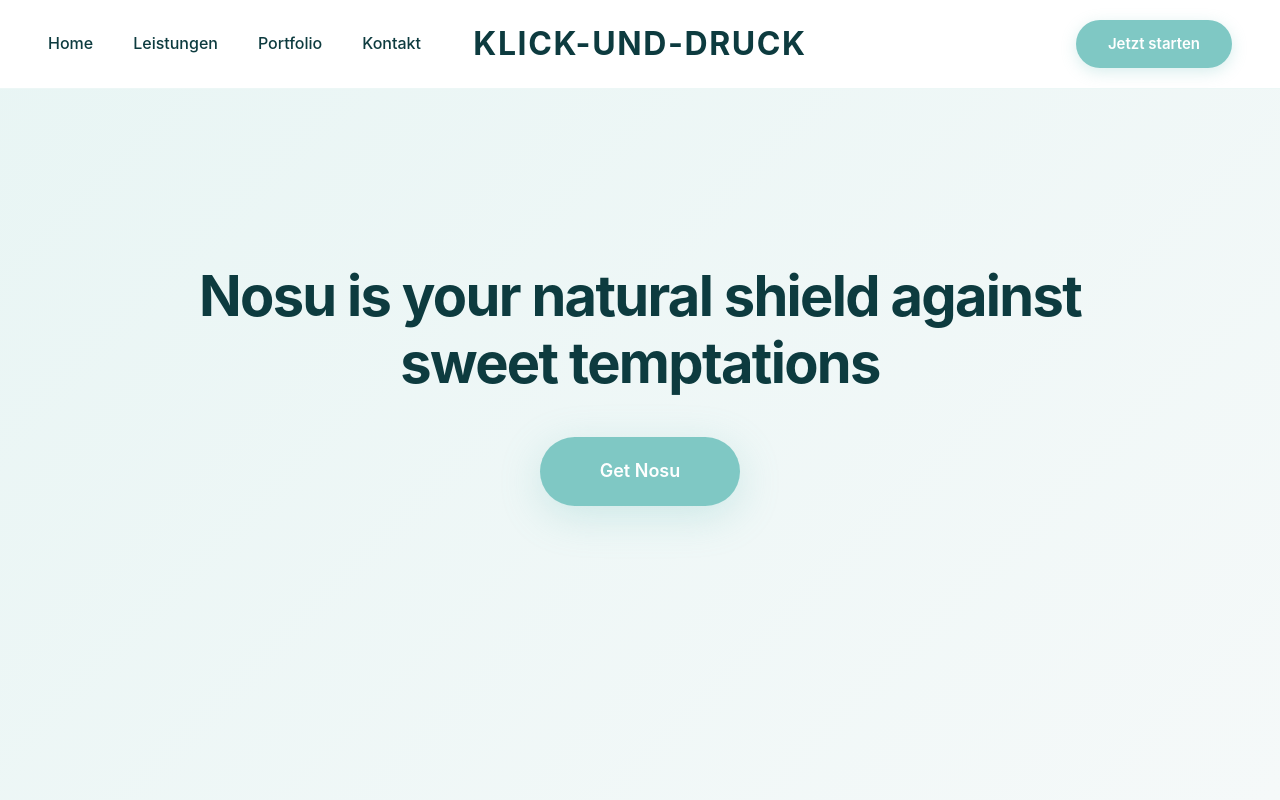
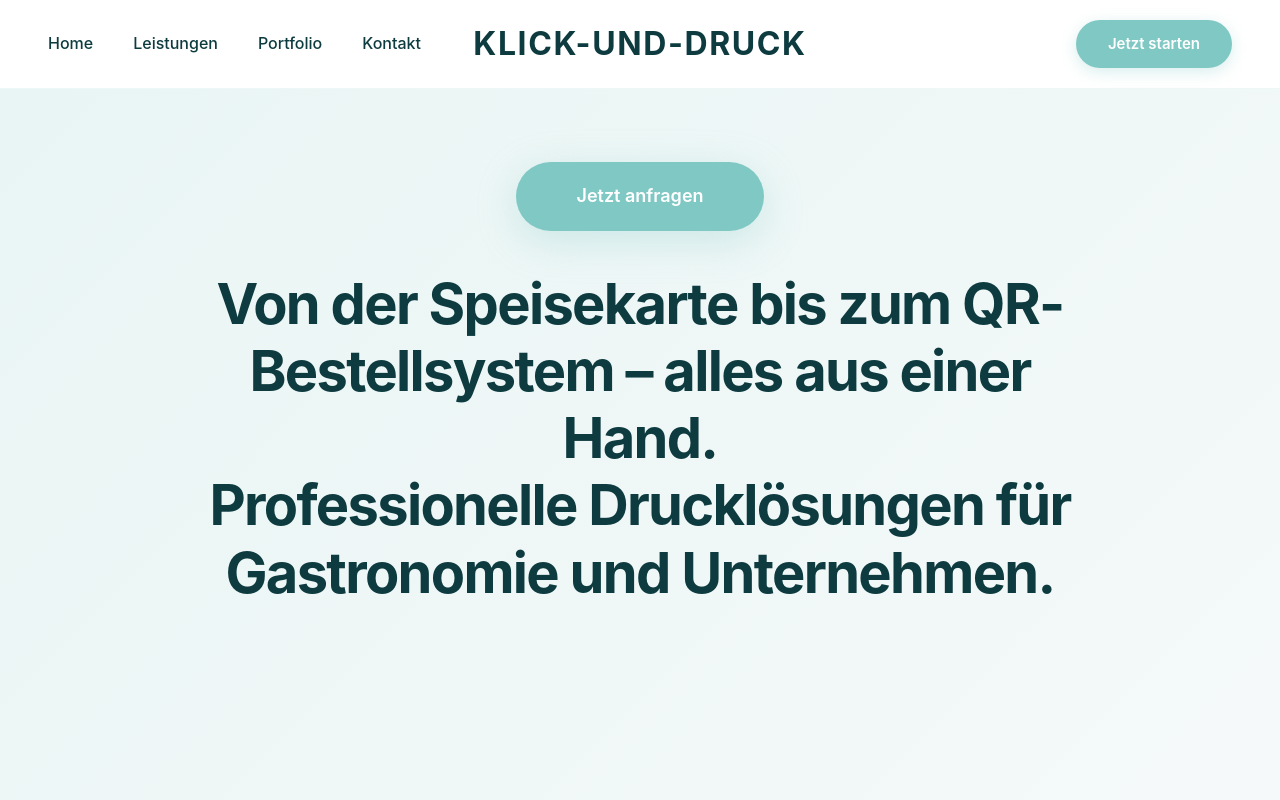
Before and after one commit to ecoezer/klick-und-druck, a React (Vite) app: page / in a window 1280 px wide. Shown: the top 800 px of the page. Built offline with nearby package versions, Linux system fonts and the light colour scheme; the HTML template or start-up script is replaced by a standard one.

Commit message:
Updated Hero.tsx

```diff
--- a/src/components/Hero.tsx
+++ b/src/components/Hero.tsx
@@ -23,12 +23,13 @@
       </nav>
 
       <div className="hero-content">
-        <h1 className="hero-subtitle">
-          Nosu is your natural shield against sweet temptations
-        </h1>
         <a href="#contact" className="hero-cta">
-          Get Nosu
+          Jetzt anfragen
         </a>
+        <p className="hero-subtitle">
+          Von der Speisekarte bis zum QR-Bestellsystem – alles aus einer Hand.<br />
+          Professionelle Drucklösungen für Gastronomie und Unternehmen.
+        </p>
       </div>
     </section>
   )
```
